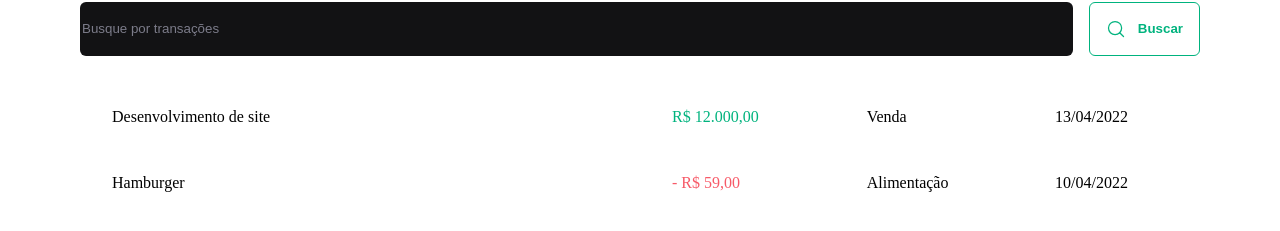
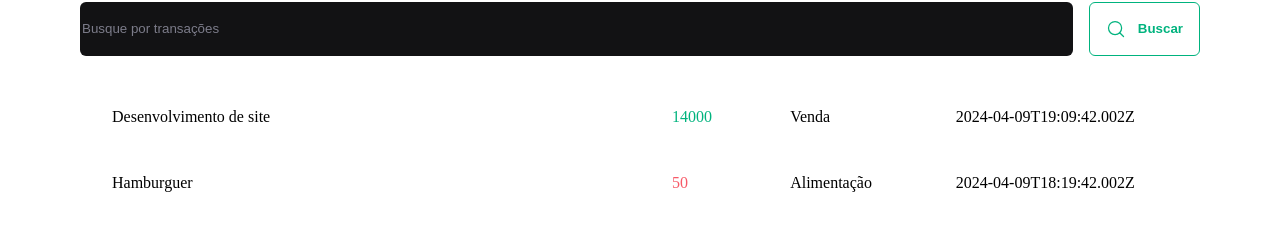
Before and after one commit to AislanDias/ReactApps, a React (Vite) app in the folder 03-dt-money/: page / in a window 1280 px wide. Shown: the part 331-562 px from the top of the page. Built offline with nearby package versions, Linux system fonts and the light colour scheme; data requests are answered from the project's data file.

Commit message:
0802-http-requests

```diff
--- a/03-dt-money/src/pages/Transactions/transactions.component.tsx
+++ b/03-dt-money/src/pages/Transactions/transactions.component.tsx
@@ -1,9 +1,37 @@
+import { useEffect, useState } from "react";
 import { Header } from "../../components/Header/header.component";
 import { SearchForm } from "../../components/SearchForm/searchForm.component";
 import { Summary } from "../Summary/summary.component";
 import { PriceHighlight, TransactionsContainer, TransactionsTable } from "./transactions.styles";
 
+interface Transaction {
+  id: number;
+  description: string;
+  type: 'income' | 'outcome';
+  price: number;
+  category: string;
+  createdAt: string;
+}
+
 export function Transactions() {
+  const [transactions, setTransactions] = useState<Transaction[]>([])
+
+  async function loadTransactions() {
+    // fetch('http://localhost:3333/transactions')
+    //   .then(response => response.json())
+    //   .then(data => {
+    //     console.log(data)
+    //   })
+    const response = await fetch('http://localhost:3333/transactions')
+    const data = await response.json();
+    setTransactions(data)
+  }
+
+  useEffect(() => {
+    loadTransactions()
+  }, [])
+
+
   return (
     <div>
       <Header />
@@ -13,26 +41,22 @@
         <SearchForm />
         <TransactionsTable>
           <tbody>
-            <tr>
-              <td width="50%">Desenvolvimento de site</td>
-              <td>
-                <PriceHighlight variant="income">
-                  R$ 12.000,00
-                </PriceHighlight>
-              </td>
-              <td>Venda</td>
-              <td>13/04/2022</td>
-            </tr>
-            <tr>
-              <td width="50%">Hamburger</td>
-              <td>
-                <PriceHighlight variant="outcome">
-                  - R$ 59,00
-                </PriceHighlight>
-              </td>
-              <td>Alimentação</td>
-              <td>10/04/2022</td>
-            </tr>
+            {
+              transactions.map(transaction => {
+                return (
+                  <tr key={transaction.id}>
+                    <td width="50%">{transaction.description}</td>
+                    <td>
+                      <PriceHighlight variant={transaction.type}>
+                        {transaction.price}
+                      </PriceHighlight>
+                    </td>
+                    <td>{transaction.category}</td>
+                    <td>{transaction.createdAt}</td>
+                  </tr>
+                )
+              })
+            }
           </tbody>
         </TransactionsTable>
       </TransactionsContainer>
```
